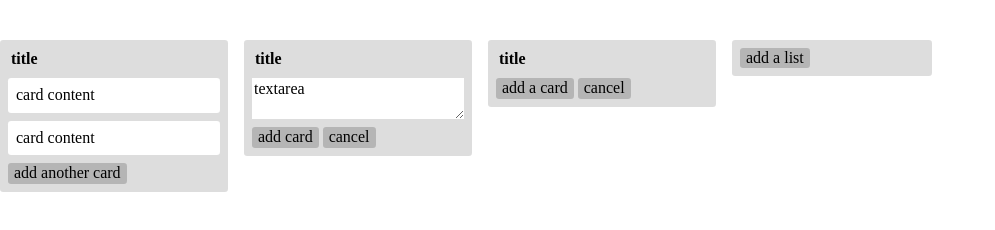
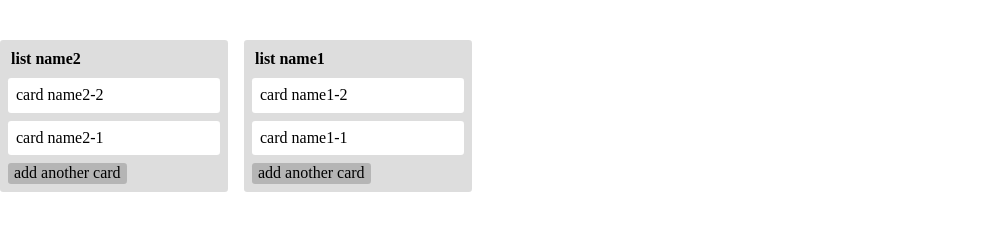
Before and after one commit to KEJkeaz/cardlist, a website: page frontend/index.html in a window 1280 px wide. Shown: the whole page, without its empty margins (0-995 px from the left). Drawn offline with Linux system fonts and the light colour scheme.

Commit message:
js
- 데이터 구조에 맞춰 html 랜더링

```diff
--- a/frontend/index.html
+++ b/frontend/index.html
@@ -14,75 +14,7 @@
 
 <div class="board" >
 
-  <div class="list-wrapper" >
-    <div class="list">
-      <div class="card">
-        <div class="card-header">
-          <input type="text" value="title" class="card-header-title">
-        </div>
-        <div class="card-list">
-          <div class="card-contents" >
-            card content
-          </div>
-          <div class="card-contents" >
-            card content
-          </div>
-        </div>
-
-        <div class="btn-container">
-          <button class="btn btn-card-add">add another card</button>
-        </div>
-
-      </div>
-    </div>
-
-    <div class="list">
-      <div class="card">
-        <div class="card-header">
-          <input type="text" value="title" class="card-header-title">
-        </div>
-
-        <div class="card-list">
-        </div>
-
-        <div class="btn-container">
-          <div class="texarea-wrap">
-            <textarea class=" add-card-textarea">textarea</textarea>
-          </div>
-          <div class="btn-wrap">
-            <button class="btn btn-card-add">add card</button>
-            <button class="btn ">cancel</button>
-          </div>
-        </div>
-
-      </div>
-    </div>
-
-    <div class="list">
-      <div class="card">
-
-        <div class="card-header">
-          <input type="text" value="title" class="card-header-title">
-        </div>
-
-        <div class="card-list">
-        </div>
-
-        <div class="card-add-container">
-          <button class="btn btn-card-add">add a card</button>
-          <button class="btn ">cancel</button>
-        </div>
-
-      </div>
-    </div>
-
-    <div class="list">
-      <div class="card">
-
-          <button class="btn btn-card-add">add a list</button>
-      </div>
-    </div>
-
+  <div class="list-wrapper" id="lists" >
   </div>
 </div>
 
--- a/frontend/js/app.js
+++ b/frontend/js/app.js
@@ -1,4 +1,76 @@
+let lists = [
+  {
+    title: 'list name1',
+    cards:[
+      {title: 'card name1-1'},
+      {title: 'card name1-2'}
+    ]
+  },
+  {
+    title: 'list name2',
+    cards:[
+      {title: 'card name2-1'},
+      {title: 'card name2-2'}
+    ]
+  },
+]
+
+console.log(lists)
+
+window.onload = () => {
+  draw_elements()
+}
+
+function draw_card(list_key, card_key, value){
+
+  return document.querySelector('#card-list' + list_key).insertAdjacentHTML( 'afterbegin',
+    `<div class="card-contents" draggable="true">` + value.title +`</div>`
+  )
+
+}
+
+function draw_list(key, value){
+  console.log('value', value)
+  return document.querySelector('#lists').insertAdjacentHTML( 'afterbegin',
+
+    `<div class="list">
+      <div class="card">
+        <div class="card-header">
+          <input type="text" value="` + value.title + `" class="card-header-title">
+        </div>
+        <div class="card-list" id="card-list` + key + `">
+        </div>
+
+        <div class="btn-container">
+          <button class="btn btn-card-add">add another card</button>
+        </div>
+
+      </div>
+    </div>`
+
+  )
+}
+
+function draw_elements(){
+  for( let list_key in lists){
+    draw_list(list_key, lists[list_key])
+    let cards = lists[list_key].cards
+
+    for( let card_key in cards){
+      draw_card(list_key, card_key, cards[card_key])
+    }
+
+  }
+}
 
 function add_list(){
   console.log('click add_list')
 }
+
+function add_card(){
+  console.log('click add_card')
+}
+
+function click_card(){
+  console.log('click click_card')
+}
```
